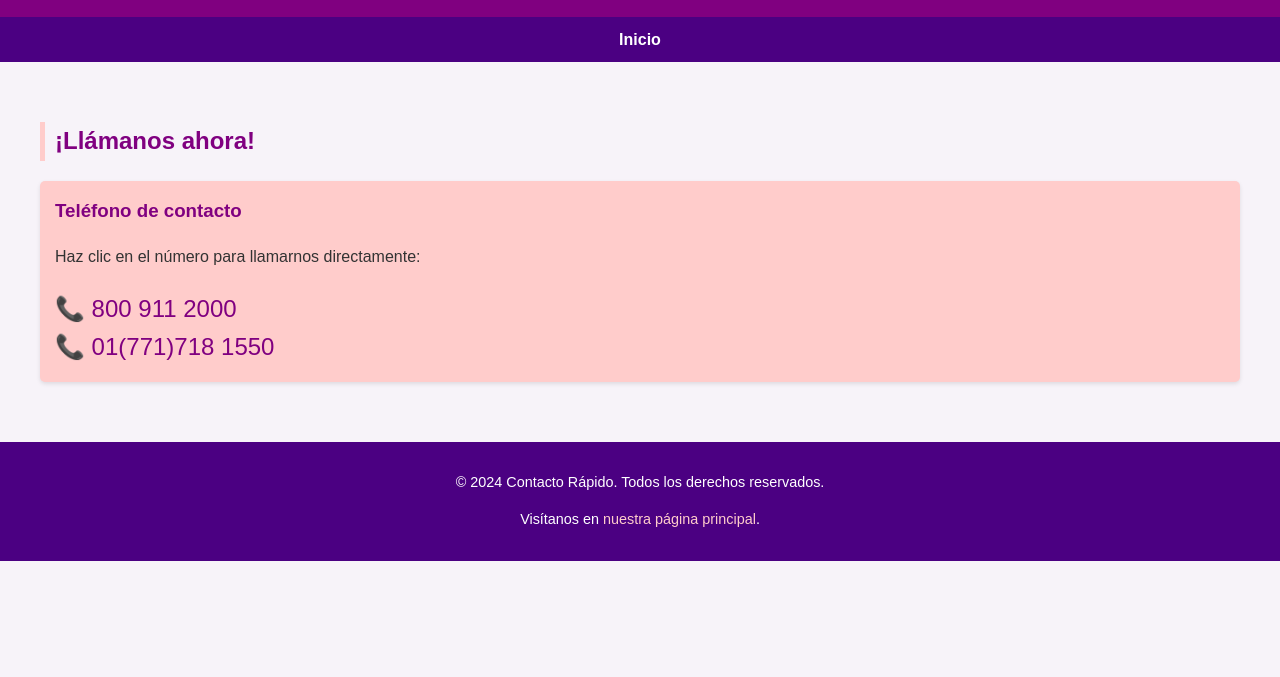
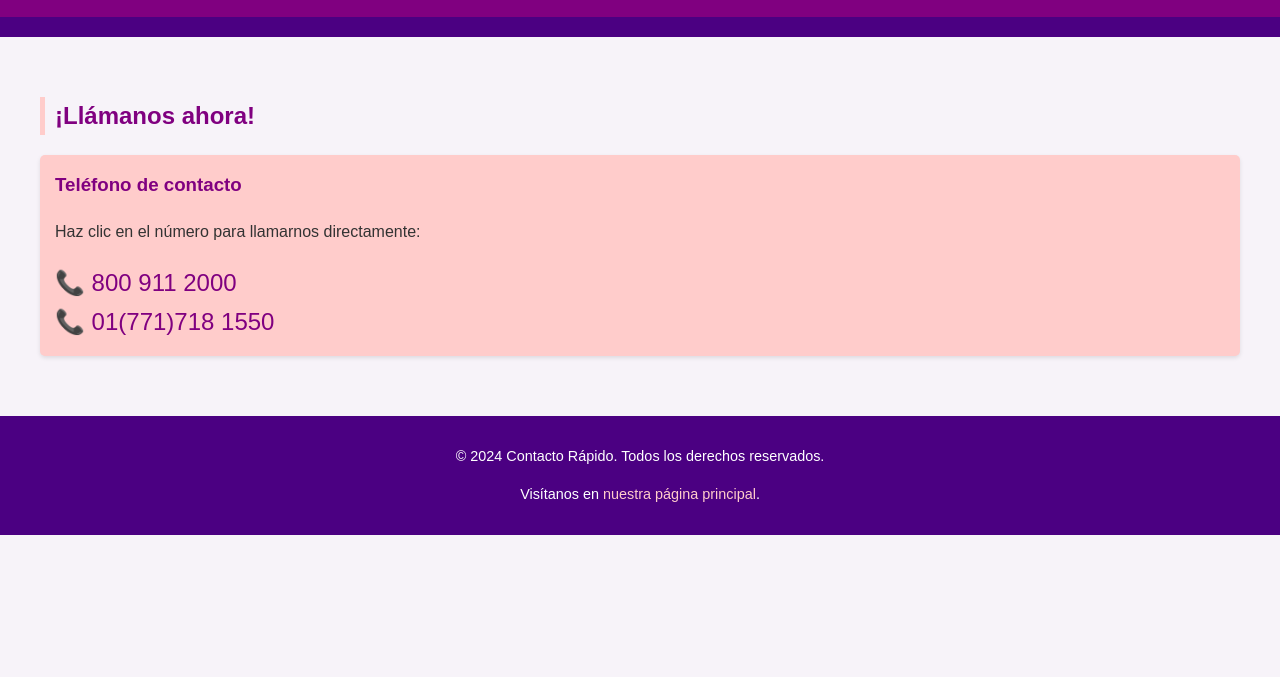
Before and after one commit to ByXJeff/fem.github.io, a plain HTML site: page contacto.html in a window 1280 px wide. Shown: the part 123-800 px from the top of the page. Drawn offline with Linux system fonts and the light colour scheme; files that its build step writes are made by us from their sources.

Commit message:
Update contacto.html

```diff
--- a/contacto.html
+++ b/contacto.html
@@ -13,7 +13,7 @@
         <p>¡Estamos aquí para ayudarte!</p>
     </header>
     <nav>
-        <a href="index.html">Inicio</a>
+
 
     </nav>
     <main>
```
